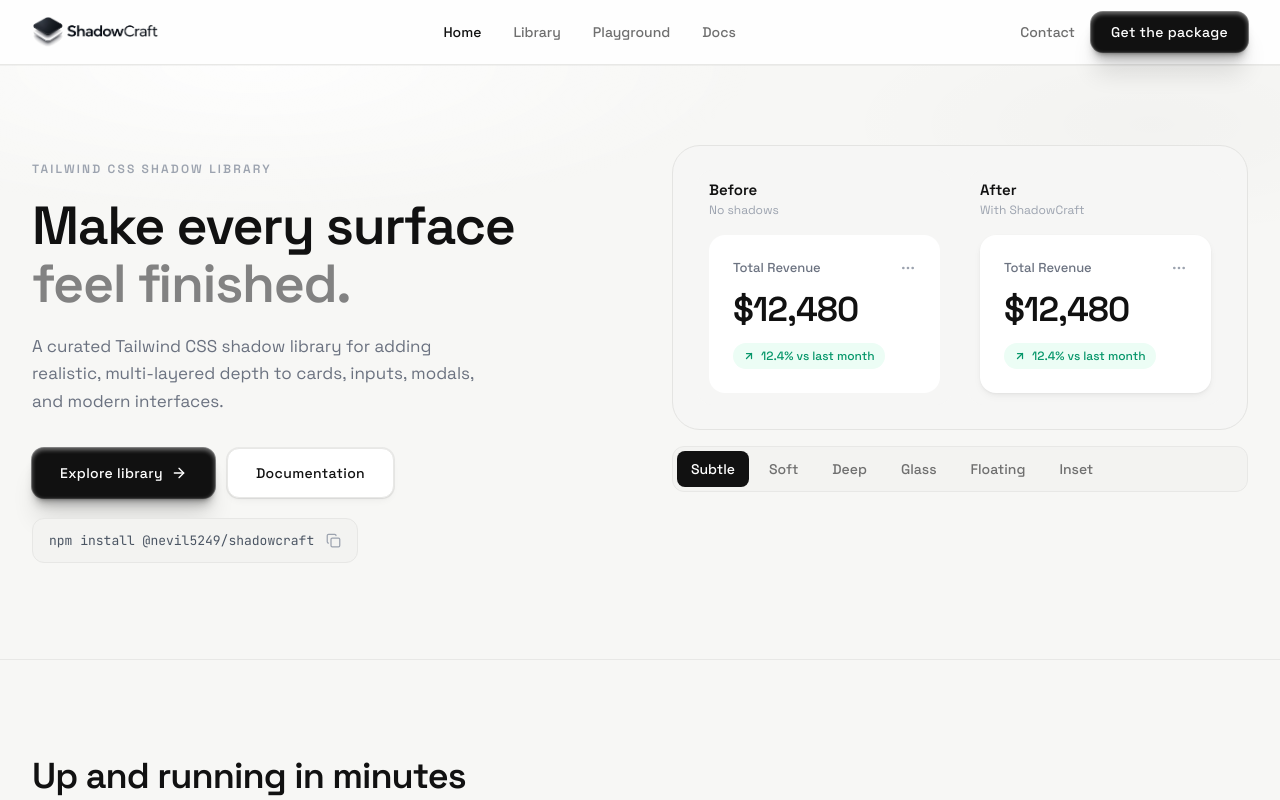
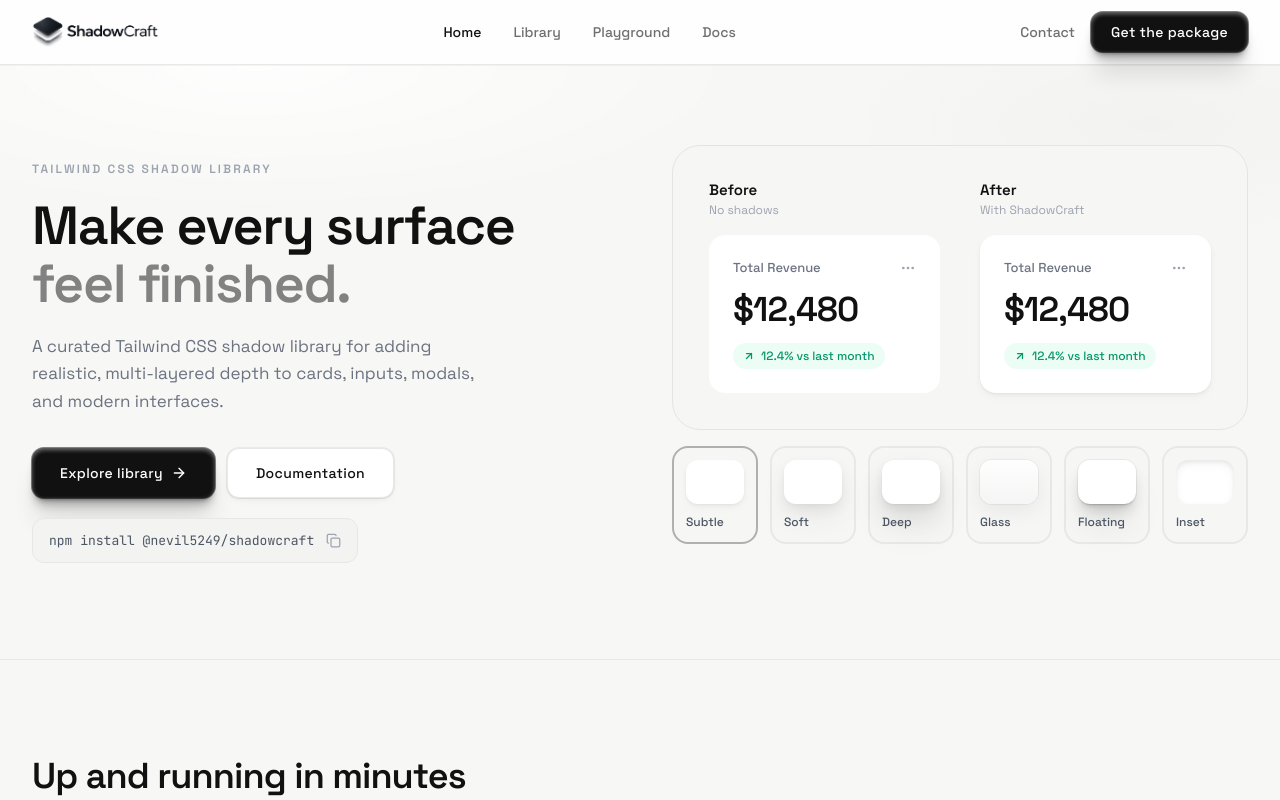
Before and after one commit to NEVIL5249/ShadowCraft, a React (Vite) app: page / in a window 1280 px wide. Shown: the top 800 px of the page. Built offline with nearby package versions, Linux system fonts and the light colour scheme.

Commit message:
feat: enhance Hero component with responsive button previews for small and large devices

```diff
--- a/src/components/Hero.jsx
+++ b/src/components/Hero.jsx
@@ -162,7 +162,8 @@
               </div>
             </div>
 
-            <div className="mt-3 sm:mt-4 overflow-x-auto scrollbar-minimal">
+            {/* Small devices: tabbing */}
+            <div className="mt-3 sm:mt-4 lg:hidden overflow-x-auto scrollbar-minimal">
               <div className="inline-flex min-w-full sm:min-w-0 sm:flex sm:flex-wrap gap-1.5 p-1 rounded-xl bg-[#f3f3f1] border border-line">
                 {presets.map((preset) => {
                   const isActive = preset.id === activePreset;
@@ -183,6 +184,39 @@
                 })}
               </div>
             </div>
+
+            {/* Big devices: shadow preview buttons */}
+            <div className="mt-4 hidden lg:grid grid-cols-6 gap-3">
+              {presets.map((preset) => {
+                const isActive = preset.id === activePreset;
+                return (
+                  <button
+                    key={preset.id}
+                    type="button"
+                    onClick={() => setActivePreset(preset.id)}
+                    className={`rounded-2xl bg-[#f6f6f5] p-3 text-left transition-all duration-200 ${
+                      isActive
+                        ? 'border-2 border-[#b0b0b0]'
+                        : 'border-2 border-[#e8e8e6] hover:border-[#d4d4d4]'
+                    }`}
+                  >
+                    <div
+                      className="h-11 rounded-xl mb-2.5"
+                      style={{
+                        boxShadow: preset.shadow,
+                        background:
+                          preset.id === 'glass'
+                            ? 'linear-gradient(180deg, rgba(255,255,255,0.9), rgba(245,245,245,0.85))'
+                            : '#ffffff',
+                      }}
+                    />
+                    <span className="block text-xs font-medium text-[#4b5563] truncate">
+                      {preset.label}
+                    </span>
+                  </button>
+                );
+              })}
+            </div>
           </motion.div>
         </div>
       </div>
```
